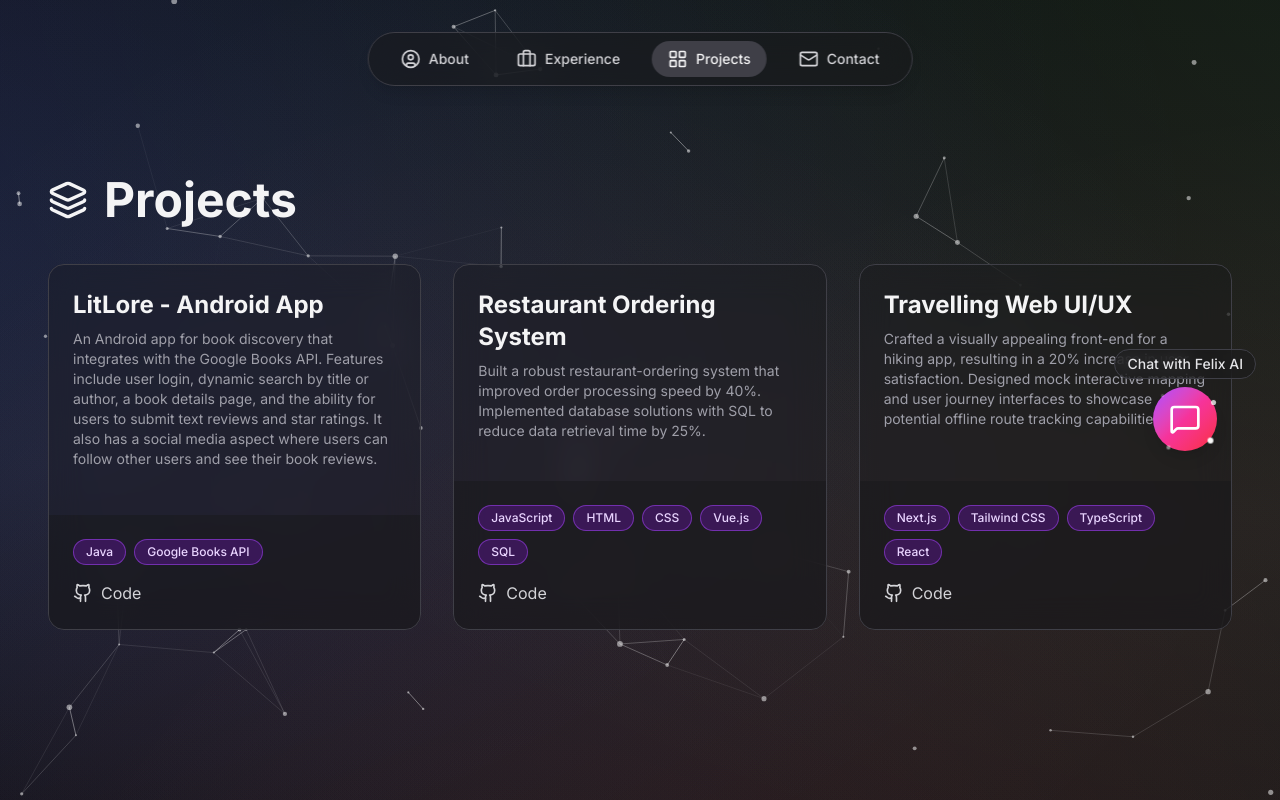
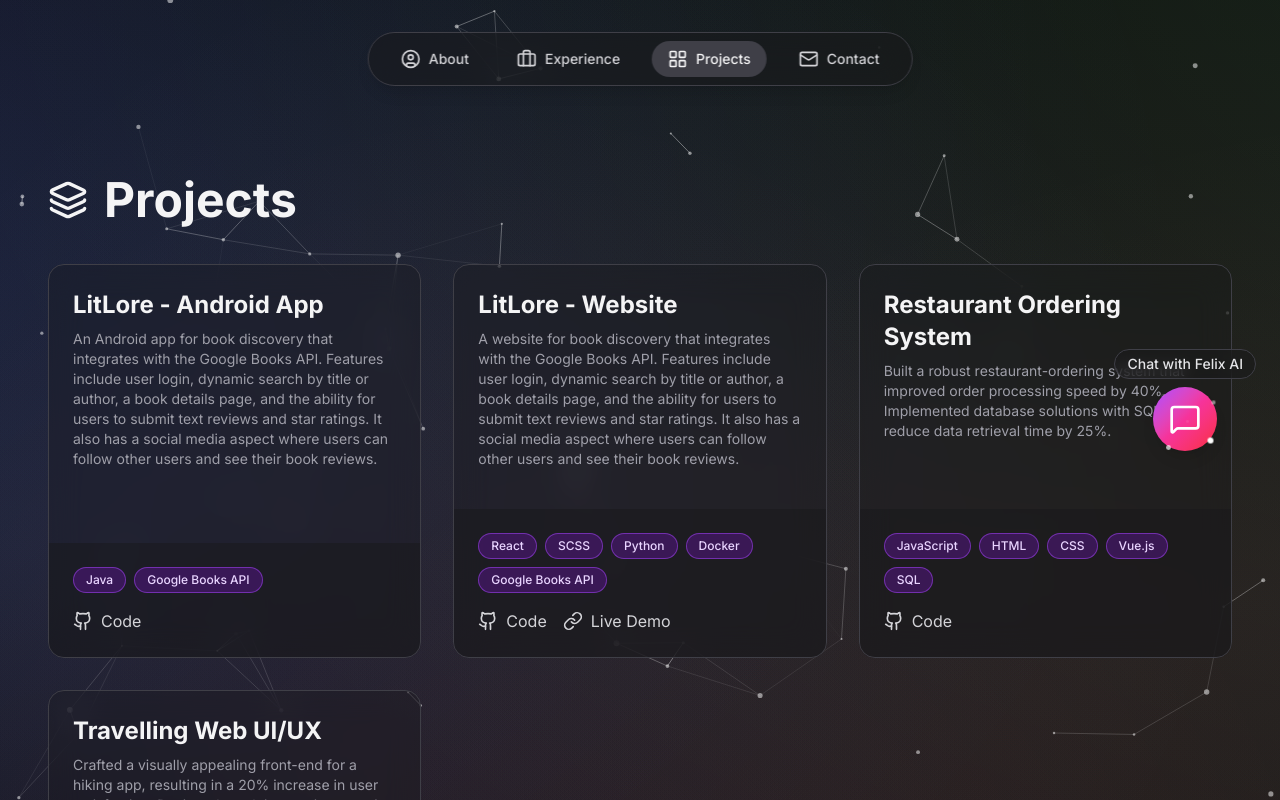
Before and after one commit to Felomondi/gen_ai_pw, a Next.js app in the folder my-ai-portfolio/: page /projects in a window 1280 px wide. Shown: the top 800 px of the page. Built offline with nearby package versions, Linux system fonts and the light colour scheme.

Commit message:
add more projects

```diff
--- a/my-ai-portfolio/app/projects/page.tsx
+++ b/my-ai-portfolio/app/projects/page.tsx
@@ -15,6 +15,13 @@ const projects = [
     liveUrl: null,
   },
   {
+    title: "LitLore - Website",
+    description: "A website for book discovery that integrates with the Google Books API. Features include user login, dynamic search by title or author, a book details page, and the ability for users to submit text reviews and star ratings. It also has a social media aspect where users can follow other users and see their book reviews.",
+    tags: ["React", "SCSS", "Python", "Docker", "Google Books API"],
+    githubUrl: "https://github.com/Felomondi/Litlore-website",
+    liveUrl: "https://litlore.netlify.app/",
+  },
+  {
     title: "Restaurant Ordering System",
     description: "Built a robust restaurant-ordering system that improved order processing speed by 40%. Implemented database solutions with SQL to reduce data retrieval time by 25%.",
     tags: ["JavaScript", "HTML", "CSS", "Vue.js", "SQL"],
@@ -26,7 +33,7 @@ const projects = [
     description: "Crafted a visually appealing front-end for a hiking app, resulting in a 20% increase in user satisfaction. Designed mock interactive mapping and user journey interfaces to showcase potential offline route tracking capabilities.",
     tags: ["Next.js", "Tailwind CSS", "TypeScript", "React"],
     githubUrl: "https://github.com/Felomondi/Travel_web_UI_UX",
-    liveUrl: null,
+    liveUrl: "https://travel-web-ui-ux.vercel.app/",
 
   },
 ];
```
